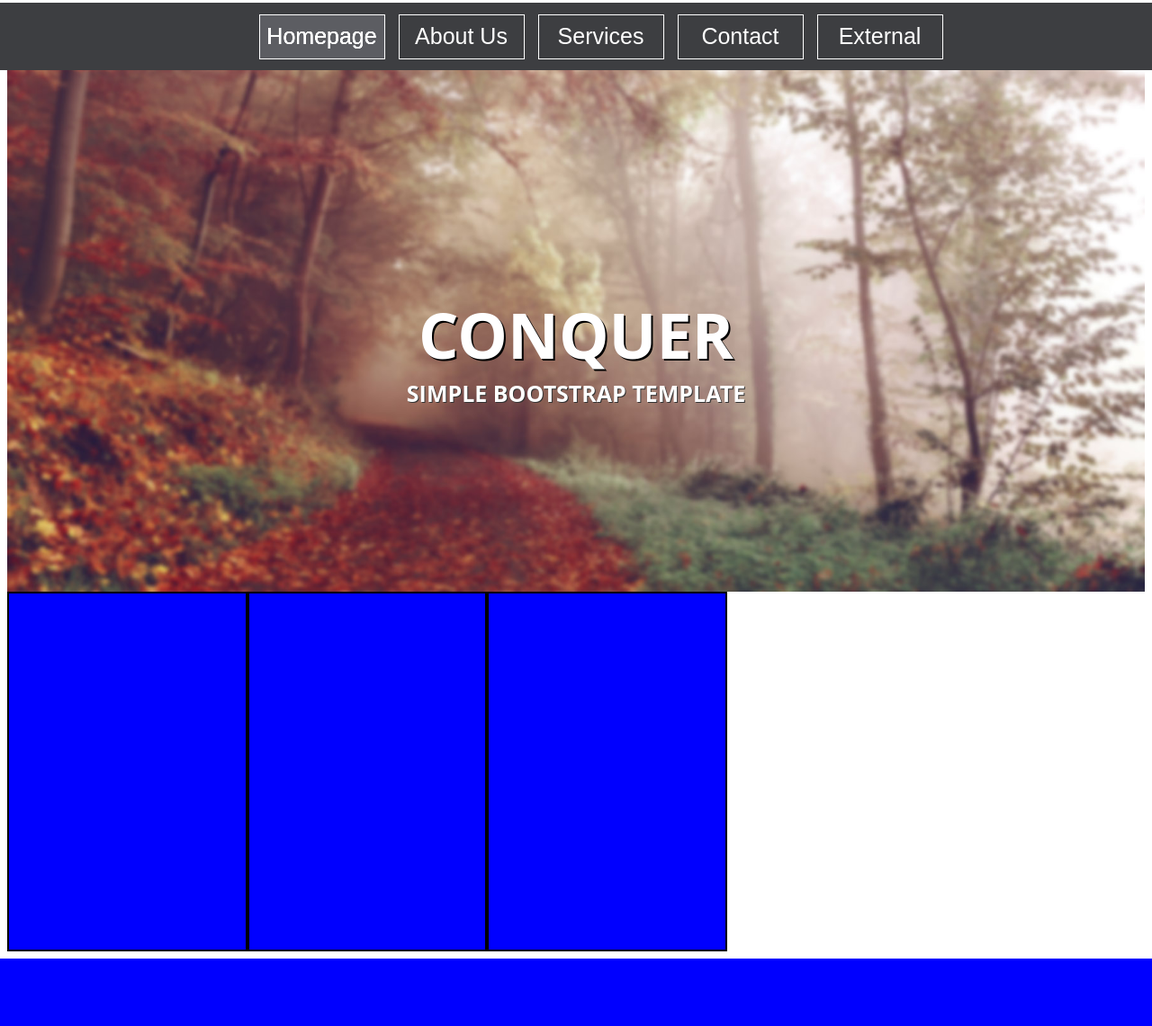
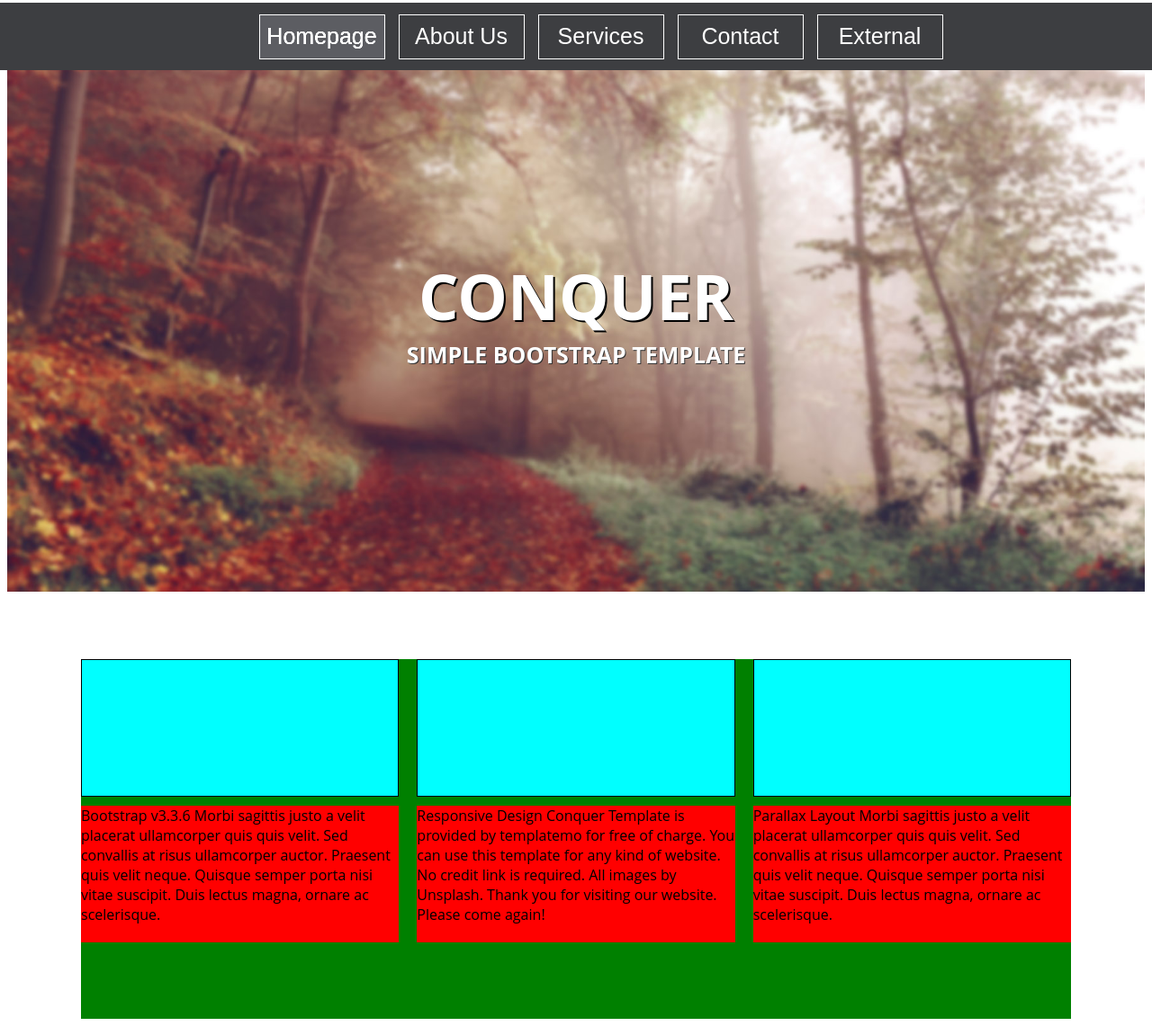
Before and after one commit to GreatDeveloper66/voyage-prework-tier1-adams, a PHP site: page / in a window 1280 px wide. Shown: the whole page at 90% size. Before the commit the page ends 1066 px from the top, so only its background shows below. Run offline with PHP 8.4, Linux system fonts and the light colour scheme; some libraries are stand-ins or nearby versions.

Commit message:
Added first row

```diff
--- a/index.css
+++ b/index.css
@@ -51,6 +51,7 @@ header button.navbutton.active {
 }
 
 header i {
+	position: fixed;
 	font-size: 60px;
 	color: #FFFEFA;
 }
@@ -116,19 +117,25 @@ div.titleblock h2 {
 	max-height: 300px;
 }
 
-div.columns {
-	display: flex;
-	justify-content: space-around;
-	align-items: stretch;
+div.row1 {
+	margin: auto;
+	margin-top: 75px;
+	display: grid;
+	grid-template: 1fr 1fr 75px/repeat(3, 1fr);
+	grid-column-gap: 20px;
+	grid-row-gap: 10px;
+	width: 90%;
+	max-width: 1100px;
+	background-color: green;
 	height: 400px;
-	max-width: 800px;
-	background-color: blue;
 }
 
-div.column-3 {
-	background-color: transparent;
-	border: 2px solid black;
-	width: 100%;
+div.headerimg {
+	background-color: aqua;
+	border: 1px solid black;
+}
+div.textbox {
+	background-color: red;
 }
 
 @media only screen and (min-width: 768px) {
@@ -143,6 +150,7 @@ div.column-3 {
 	}
 
 	menu.navmenu {
+		position: fixed;
 		display: flex;
 		justify-content: center;
 		align-items: center;
@@ -156,7 +164,4 @@ div.column-3 {
 		display: none;
 	}
 
-	div.column-3 {
-		width: 33%;
-	}
 }
--- a/index.html
+++ b/index.html
@@ -7,7 +7,7 @@
 
 <body>
 	<header>
-		<menu class="navmenu">
+		<menu class="navmenu" id="homepage">
 			<a><button class="navbutton active">
 					Homepage
 				</button>
@@ -66,18 +66,29 @@
 
 	</header>
 	<main>
-		<div class="columns">
-			<div class="column-3">
+		<div class="row1" id="row1">
+			<div class="headerimg">
 
 			</div>
-			<div class="column-3">
+			<div class="headerimg">
 
 			</div>
-			<div class="column-3">
+			<div class="headerimg">
 
 			</div>
+			<div class="textbox">
+				Bootstrap v3.3.6
+Morbi sagittis justo a velit placerat ullamcorper quis quis velit. Sed convallis at risus ullamcorper auctor. Praesent quis velit neque. Quisque semper porta nisi vitae suscipit. Duis lectus magna, ornare ac scelerisque.
+			</div>
+			<div class="textbox">
+				Responsive Design
+Conquer Template is provided by templatemo for free of charge. You can use this template for any kind of website. No credit link is required. All images by Unsplash. Thank you for visiting our website. Please come again!
+			</div>
+			<div class="textbox">
+				Parallax Layout
+Morbi sagittis justo a velit placerat ullamcorper quis quis velit. Sed convallis at risus ullamcorper auctor. Praesent quis velit neque. Quisque semper porta nisi vitae suscipit. Duis lectus magna, ornare ac scelerisque.
+			</div>
 		</div>
-
 
 	</main>
 	<footer>
```
